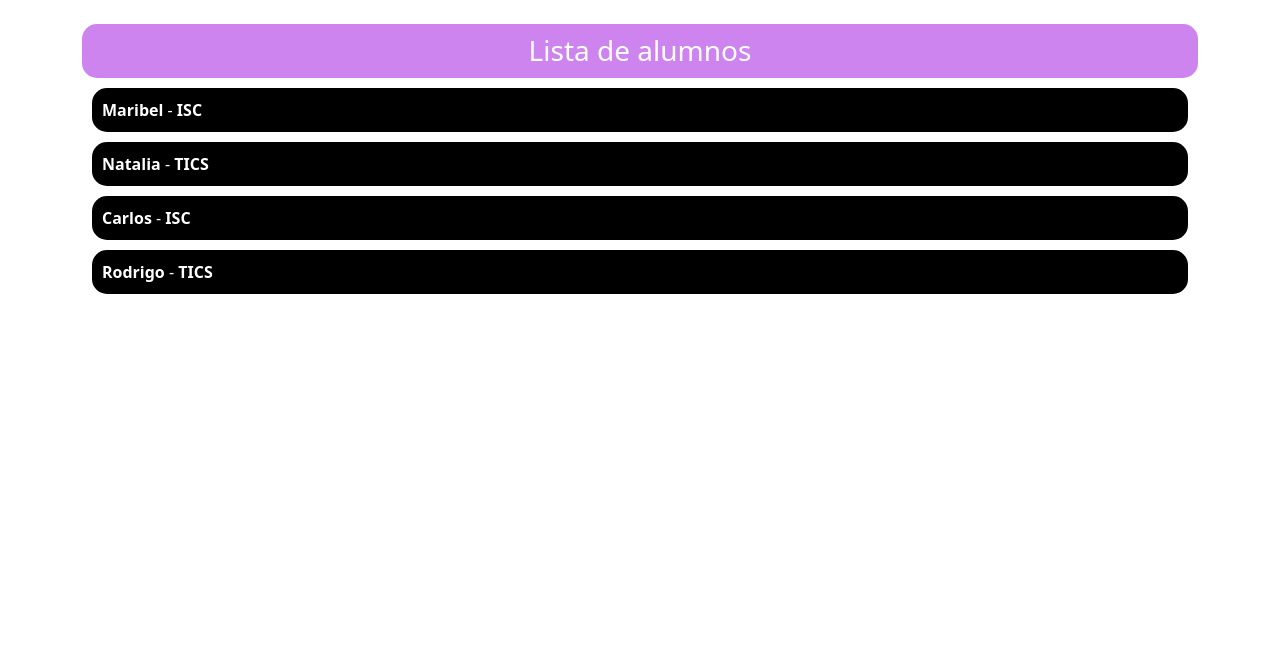
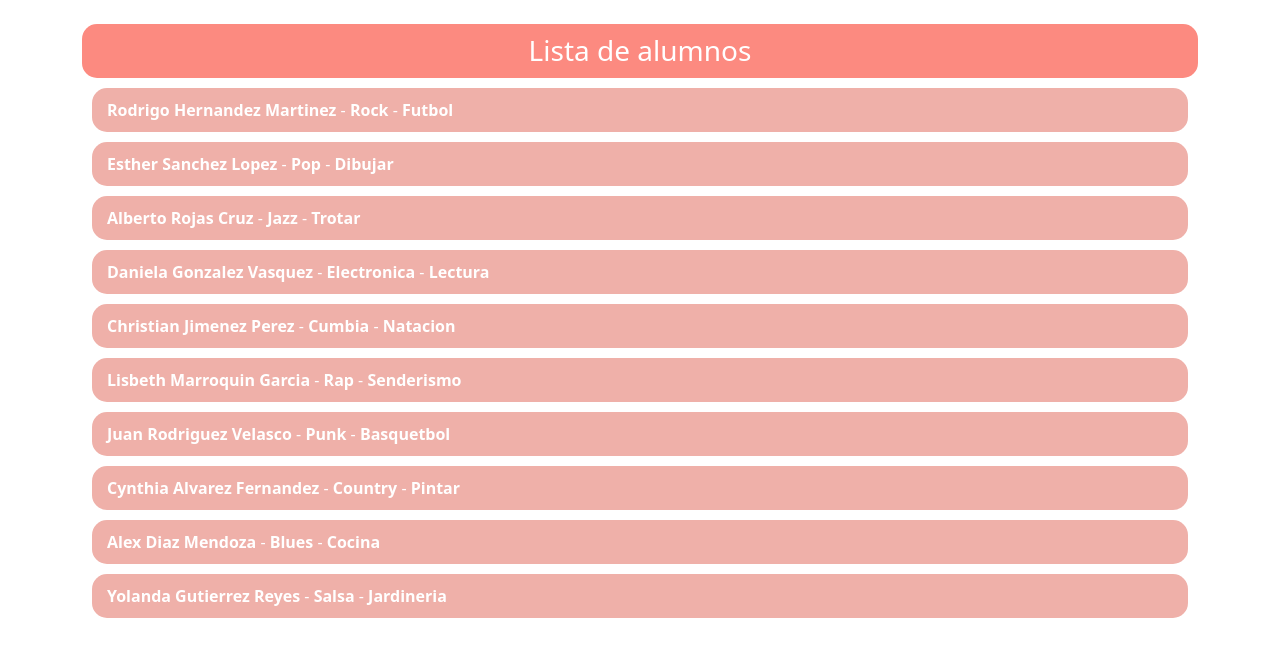
Before and after one commit to santiagomary1004/constantesVue_Maribel, a Vue app: page / in a window 1280 px wide. Shown: the top 656 px of the page. Built offline with nearby package versions, Linux system fonts and the light colour scheme.

Commit message:
Creando componente recorrido1

```diff
--- a/src/App.vue
+++ b/src/App.vue
@@ -1,11 +1,13 @@
 <script setup>
 import HelloWorld from './components/HelloWorld.vue'
 import recorrido from './components/recorrido.vue';
+import recorrido1 from './components/recorrido1.vue';
 </script>
 
 <template>
   <!-- <HelloWorld msg="Vite + Vue" /> -->
-   <recorrido/>
+   <!-- <recorrido/> -->
+    <recorrido1/>
 </template>
 
 <style scoped>
--- a/src/components/recorrido.vue
+++ b/src/components/recorrido.vue
@@ -27,7 +27,7 @@
     </ul>
 </div>
 </template>
-<style>
+<!-- <style>
 h3{
     color:white;
     background-color: rgb(205, 132, 239);
@@ -47,4 +47,4 @@ li{
     margin: 10px;
     text-align:justify;
 }
-</style>
+</style> -->
--- /dev/null
+++ b/src/components/recorrido1.vue
@@ -0,0 +1,55 @@
+<script>
+    export default {
+        data(){
+            return{
+                //DATOS DE ALUMNOS
+                datalum1:[
+                    {id:1230, nombre: 'Rodrigo', apaterno: 'Hernandez', amaterno: 'Martinez', musica:'Rock', actividad:'Futbol'},
+                    {id:1231, nombre: 'Esther', apaterno: 'Sanchez', amaterno: 'Lopez', musica:'Pop', actividad:'Dibujar'},
+                    {id:1232, nombre: 'Alberto', apaterno: 'Rojas', amaterno: 'Cruz', musica:'Jazz', actividad:'Trotar'},
+                    {id:1233, nombre: 'Daniela', apaterno: 'Gonzalez', amaterno: 'Vasquez', musica:'Electronica', actividad:'Lectura'},
+                    {id:1234, nombre: 'Christian', apaterno: 'Jimenez', amaterno: 'Perez', musica:'Cumbia', actividad:'Natacion'},
+                    {id:1235, nombre: 'Lisbeth', apaterno: 'Marroquin', amaterno: 'Garcia', musica:'Rap', actividad:'Senderismo'},
+                    {id:1236, nombre: 'Juan', apaterno: 'Rodriguez', amaterno: 'Velasco', musica:'Punk', actividad:'Basquetbol'},
+                    {id:1237, nombre: 'Cynthia', apaterno: 'Alvarez', amaterno: 'Fernandez', musica:'Country', actividad:'Pintar'},
+                    {id:1238, nombre: 'Alex', apaterno: 'Diaz', amaterno: 'Mendoza', musica:'Blues', actividad:'Cocina'},
+                    {id:1239, nombre: 'Yolanda', apaterno: 'Gutierrez', amaterno: 'Reyes', musica:'Salsa', actividad:'Jardineria'},
+
+                ]
+            }
+        }
+    }
+</script>
+<template>
+    <div class="container">
+    <h3 class="mt-4">Lista de alumnos</h3>
+    <ul>
+        <li v-for="datalum in datalum1" :key="datalum.id">
+            <strong>{{ datalum.nombre }} {{ datalum.apaterno }} {{ datalum.amaterno }} </strong> -
+            <strong>{{ datalum.musica }} </strong> -
+            <strong>{{ datalum.actividad }} </strong>
+        </li>
+    </ul>
+</div>
+</template>
+<style>
+h3{
+    color:white;
+    background-color: #fc8a80;
+    border-radius: 15px;
+    padding: 10px;
+    text-align: center;
+}
+ul{
+    list-style-type: none;
+    padding: 0px;
+}
+li{
+    color:white;
+    background-color: #efb0a9 ;
+    border-radius: 15px;
+    padding:10px 15px;
+    margin: 10px;
+    text-align:justify;
+}
+</style>
```
